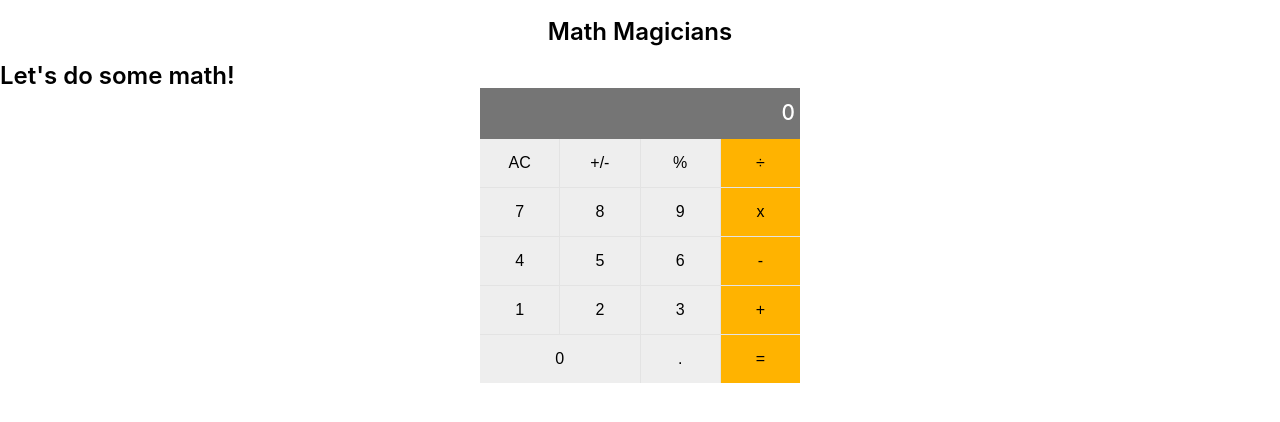
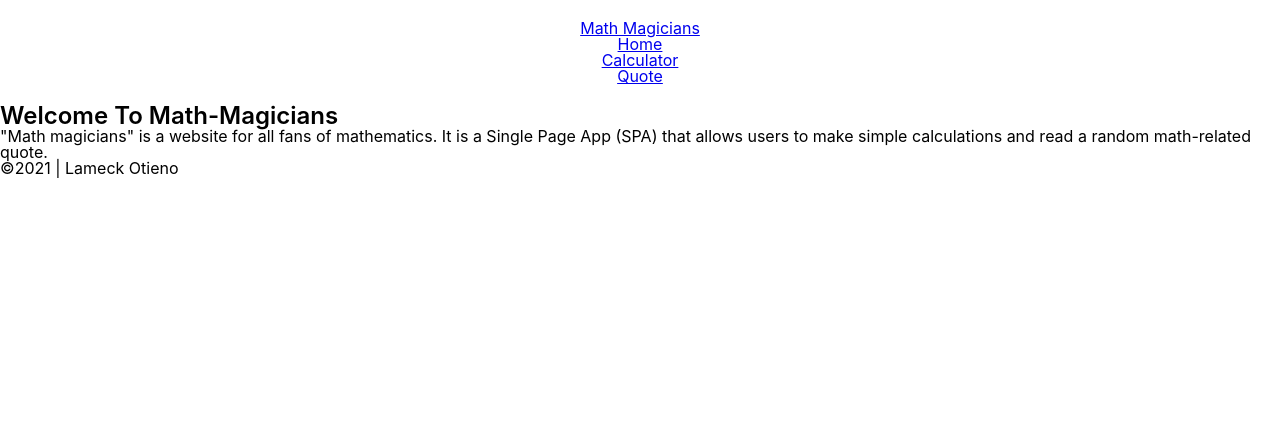
Before and after one commit to Lameck1/math-magicians, a React (Create React App) app: page / in a window 1280 px wide. Shown: the top 422 px of the page. Built offline with nearby package versions, Linux system fonts and the light colour scheme.

Commit message:
Implement routing

```diff
--- a/src/App.js
+++ b/src/App.js
@@ -1,5 +1,16 @@
 import React from 'react';
+import {
+  BrowserRouter as Router,
+  Switch,
+  Route,
+  Link,
+} from 'react-router-dom';
 import Calculator from './components/Calculator';
+import Footer from './components/Footer';
+import Home from './components/Home';
+import Quote from './components/Quote';
+import homeData from './data/homeData';
+import QUOTE from './data/quoteData';
 
 export default class App extends React.Component {
   constructor(props) {
@@ -8,15 +19,44 @@ export default class App extends React.Component {
   }
 
   render() {
+    const { title, text } = homeData;
     return (
-      <div className="App">
-        <header className="App-header">
-          <h1>
-            Math Magicians
-          </h1>
-        </header>
-        <Calculator />
-      </div>
+      <Router>
+        <main className="App d-flex">
+          <header className="d-flex">
+            <div>
+              <span>
+                <Link to="/" className="logo">Math Magicians</Link>
+              </span>
+            </div>
+            <nav>
+              <ul className="nav-links d-flex">
+                <li>
+                  <Link to="/" className="nav-link">Home</Link>
+                </li>
+                <li>
+                  <Link to="/calculator" className="nav-link">Calculator</Link>
+                </li>
+                <li>
+                  <Link to="/quote" className="nav-link">Quote</Link>
+                </li>
+              </ul>
+            </nav>
+          </header>
+          <Switch>
+            <Route path="/calculator">
+              <Calculator />
+            </Route>
+            <Route path="/quote">
+              <Quote quote={QUOTE} />
+            </Route>
+            <Route path="/">
+              <Home title={title} text={text} />
+            </Route>
+          </Switch>
+          <Footer />
+        </main>
+      </Router>
     );
   }
 }
```
